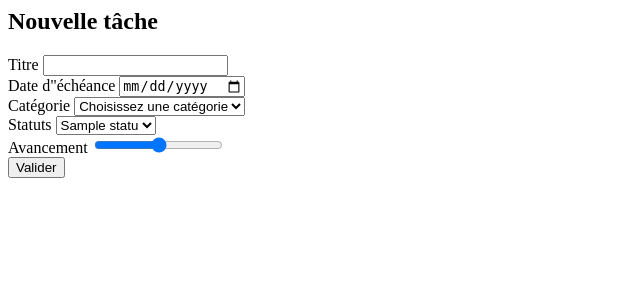
After one commit to smaloron/formation-php-2020-todolist, a PHP site: template views/newTask.php in a window 1280 px wide. The commit adds this page. Shown: the top 300 px of the page, without its empty margins (0-640 px from the left). Run offline with PHP 8.4, Linux system fonts and the light colour scheme; the template is opened without the code that fills it: most values are stand-ins (such as "Sample title", 1, 10 or a date in 2020).

Commit message:
Création dun formulaire pour l'ajout des tâches

```diff
--- /dev/null
+++ b/views/newTask.php
@@ -0,0 +1,41 @@
+<h2>Nouvelle tâche</h2>
+
+<form method="post">
+    <div class="form-group">
+        <label>Titre</label>
+        <input type="text" name="title" class="form-control">
+    </div>
+    <div class="form-group">
+        <label>Date d"échéance</label>
+        <input type="date" name="dueDate" class="form-control">
+    </div>
+    <div class="form-group">
+        <label>Catégorie</label>
+        <select name="category" class="form-control">
+            <option value="">Choisissez une catégorie</option>
+            <?php foreach($categoryList as $category): ?>
+                <option value="<?=$category["id"]?>">
+                    <?= $category["category_name"] ?>
+                </option>
+            <?php endforeach ?>
+        </select>
+    </div>
+    <div class="form-group">
+        <label>Statuts</label>
+        <select name="status" class="form-control">
+            <?php foreach($statusList as $status): ?>
+                <option value="<?= $status["id"]?>">
+                    <?= $status["status_name"]?>
+                </option>
+            <?php endforeach ?>
+        </select>
+    </div>
+    <div class="form-group">
+        <label>Avancement</label>
+        <input type="range" min="1" max="100" name="completion" class="form-control">
+    </div>
+
+    <button type="submit" name="submit" class="btn btn-primary btn-block">
+        Valider
+    </button>
+</form>
--- a/web/index.php
+++ b/web/index.php
@@ -1,4 +1,7 @@
 <?php
+
+//Inclusion des dépendences
+require "../models/taskModel.php";
 
 // Récupération du contrôleur à executer
 $route = filter_input(INPUT_GET, "route") ?? "taskList";
```
Also changed, not shown: controllers/newTaskController.php (added, +9 -0 lines), models/taskModel.php (added, +11 -0 lines).
